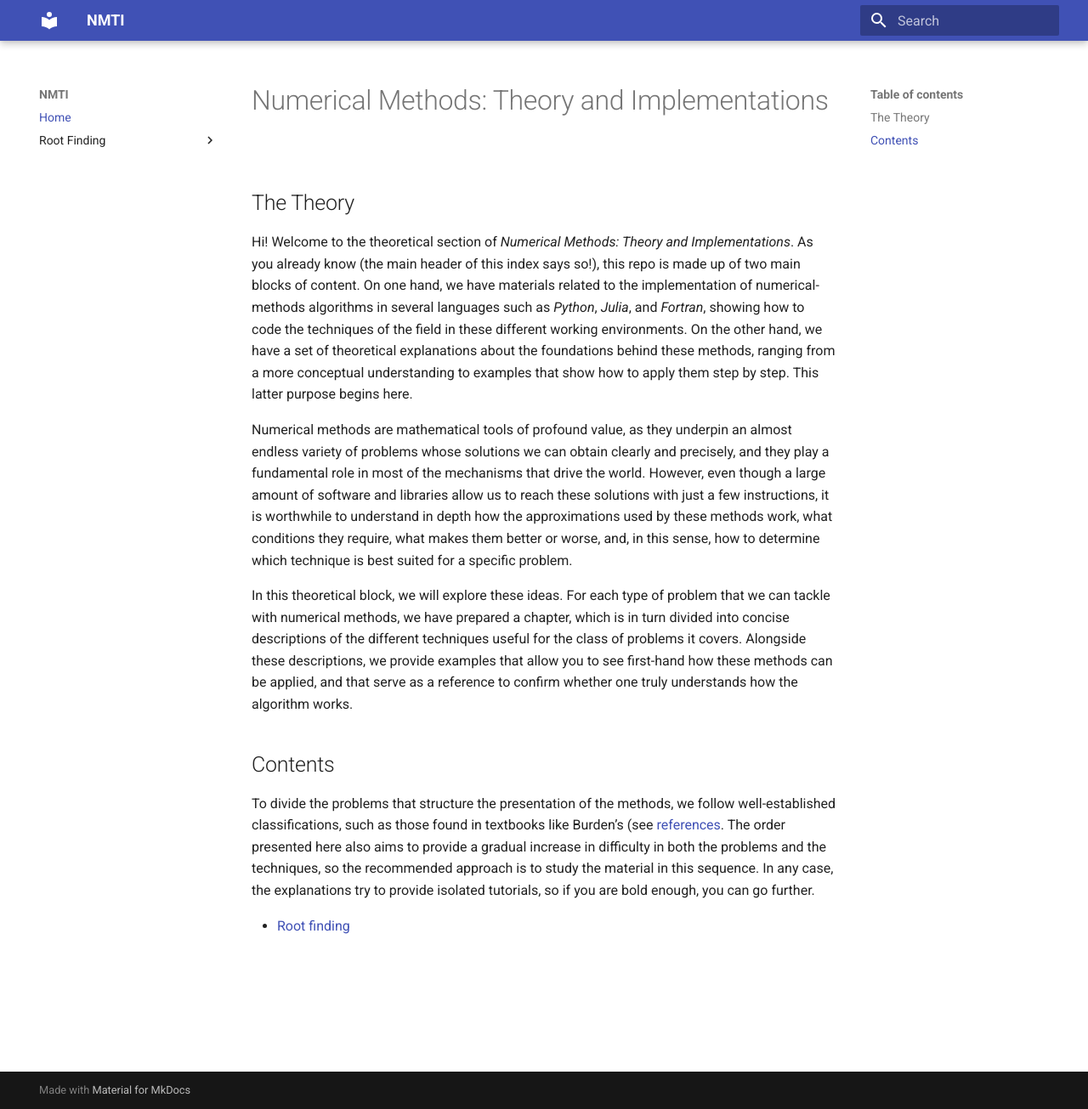
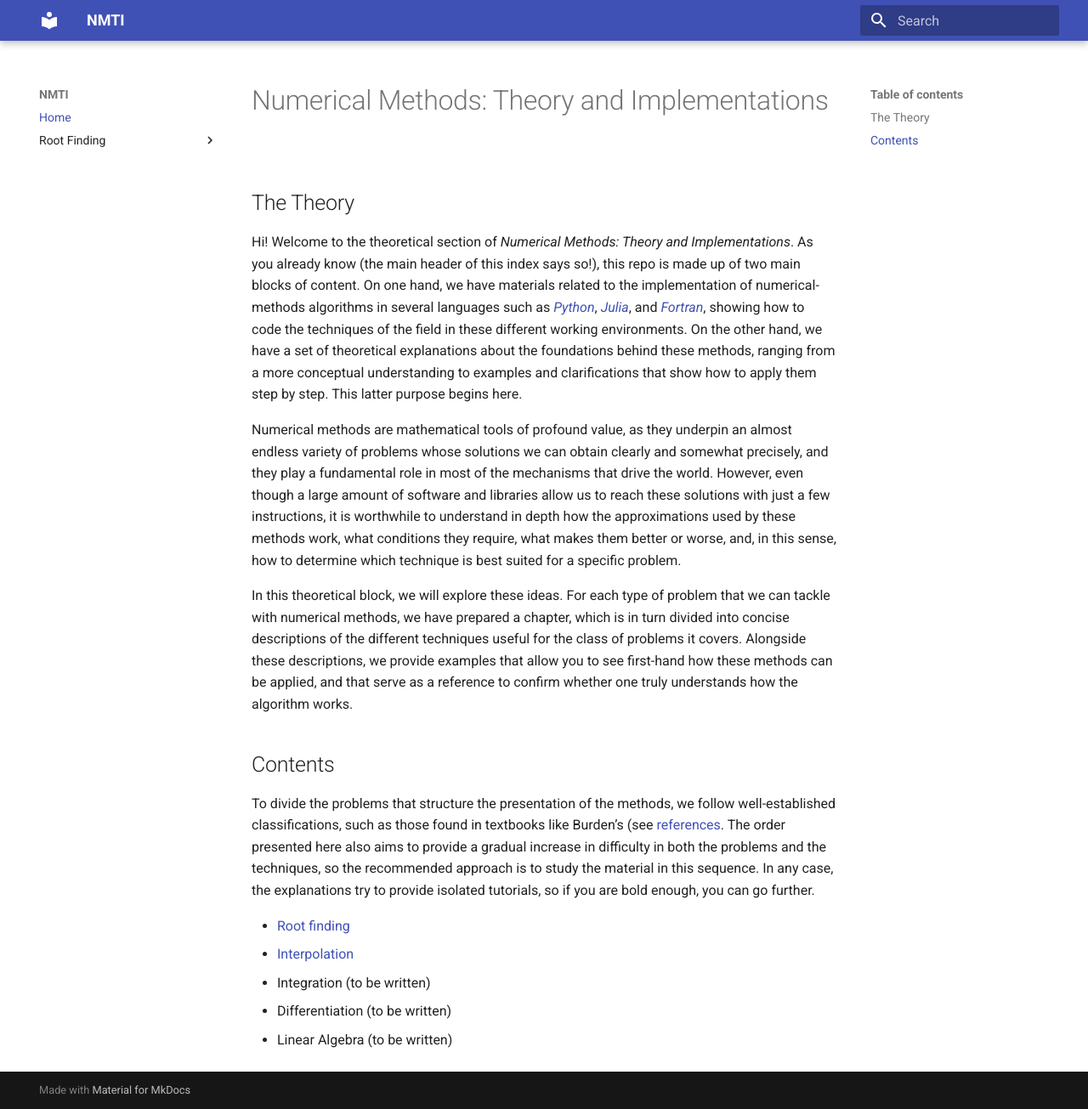
Before and after one commit to AdrianRasoOnGit/numerical-methods-theory-and-implementation, an MkDocs documentation site: the page built from docs/index.md, in a window 1280 px wide and 1305 px high. Shown: the whole window at 85% size. Built offline with MkDocs 1.6.1 and Material for MkDocs 9.7.7, drawn with Linux system fonts in a browser that asks for light colours.

Commit message:
feat added newton interpolation fortran implementation

```diff
--- a/docs/index.md
+++ b/docs/index.md
@@ -2,9 +2,9 @@
 
 ## The Theory
 
-Hi! Welcome to the theoretical section of *Numerical Methods: Theory and Implementations*. As you already know (the main header of this index says so!), this repo is made up of two main blocks of content. On one hand, we have materials related to the implementation of numerical-methods algorithms in several languages such as *Python*, *Julia*, and *Fortran*, showing how to code the techniques of the field in these different working environments. On the other hand, we have a set of theoretical explanations about the foundations behind these methods, ranging from a more conceptual understanding to examples that show how to apply them step by step. This latter purpose begins here.
+Hi! Welcome to the theoretical section of *Numerical Methods: Theory and Implementations*. As you already know (the main header of this index says so!), this repo is made up of two main blocks of content. On one hand, we have materials related to the implementation of numerical-methods algorithms in several languages such as [*Python*](../python/nmi), [*Julia*](../julia/src), and [*Fortran*](../fortran/src), showing how to code the techniques of the field in these different working environments. On the other hand, we have a set of theoretical explanations about the foundations behind these methods, ranging from a more conceptual understanding to examples and clarifications that show how to apply them step by step. This latter purpose begins here.
 
-Numerical methods are mathematical tools of profound value, as they underpin an almost endless variety of problems whose solutions we can obtain clearly and precisely, and they play a fundamental role in most of the mechanisms that drive the world. However, even though a large amount of software and libraries allow us to reach these solutions with just a few instructions, it is worthwhile to understand in depth how the approximations used by these methods work, what conditions they require, what makes them better or worse, and, in this sense, how to determine which technique is best suited for a specific problem.
+Numerical methods are mathematical tools of profound value, as they underpin an almost endless variety of problems whose solutions we can obtain clearly and somewhat precisely, and they play a fundamental role in most of the mechanisms that drive the world. However, even though a large amount of software and libraries allow us to reach these solutions with just a few instructions, it is worthwhile to understand in depth how the approximations used by these methods work, what conditions they require, what makes them better or worse, and, in this sense, how to determine which technique is best suited for a specific problem.
 
 In this theoretical block, we will explore these ideas. For each type of problem that we can tackle with numerical methods, we have prepared a chapter, which is in turn divided into concise descriptions of the different techniques useful for the class of problems it covers. Alongside these descriptions, we provide examples that allow you to see first-hand how these methods can be applied, and that serve as a reference to confirm whether one truly understands how the algorithm works.
 
@@ -12,4 +12,8 @@
 
 To divide the problems that structure the presentation of the methods, we follow well-established classifications, such as those found in textbooks like Burden’s (see [references](../README.md). The order presented here also aims to provide a gradual increase in difficulty in both the problems and the techniques, so the recommended approach is to study the material in this sequence. In any case, the explanations try to provide isolated tutorials, so if you are bold enough, you can go further.
 
-- [Root finding](/root_finding)
+- [Root finding](/root_finding/index.md)
+- [Interpolation](/interpolation/index.md)
+- Integration (to be written)
+- Differentiation (to be written)
+- Linear Algebra (to be written)
```
Also changed, not shown: README.md (+3 -1 lines), 3 other files.
